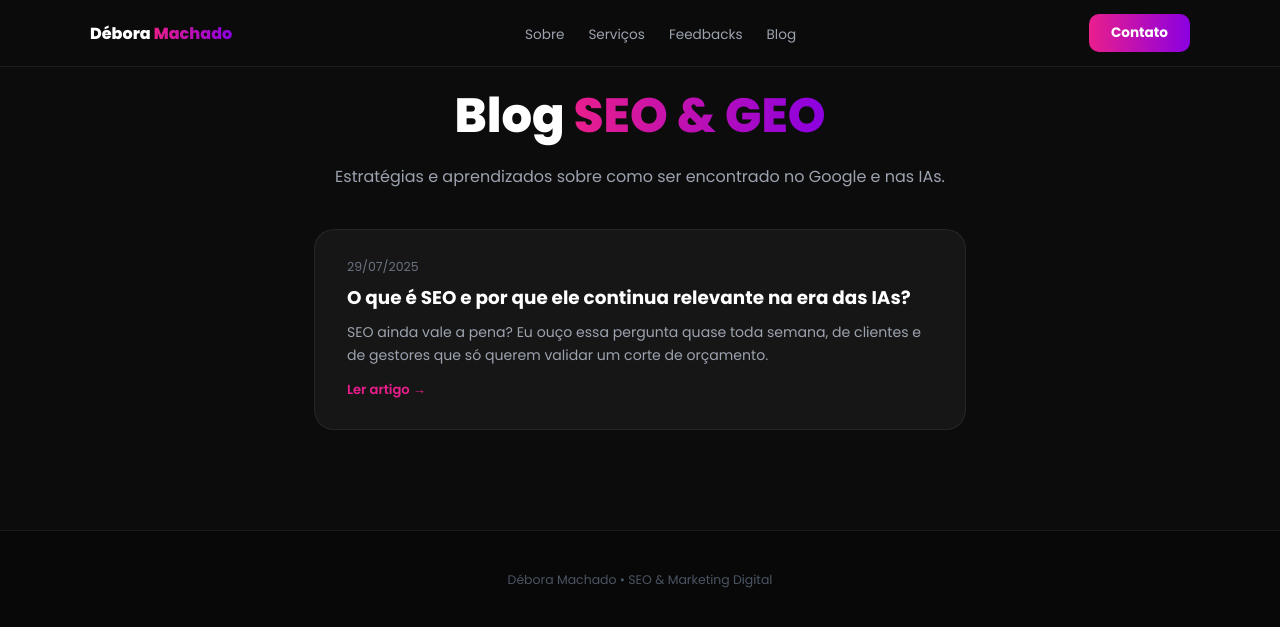
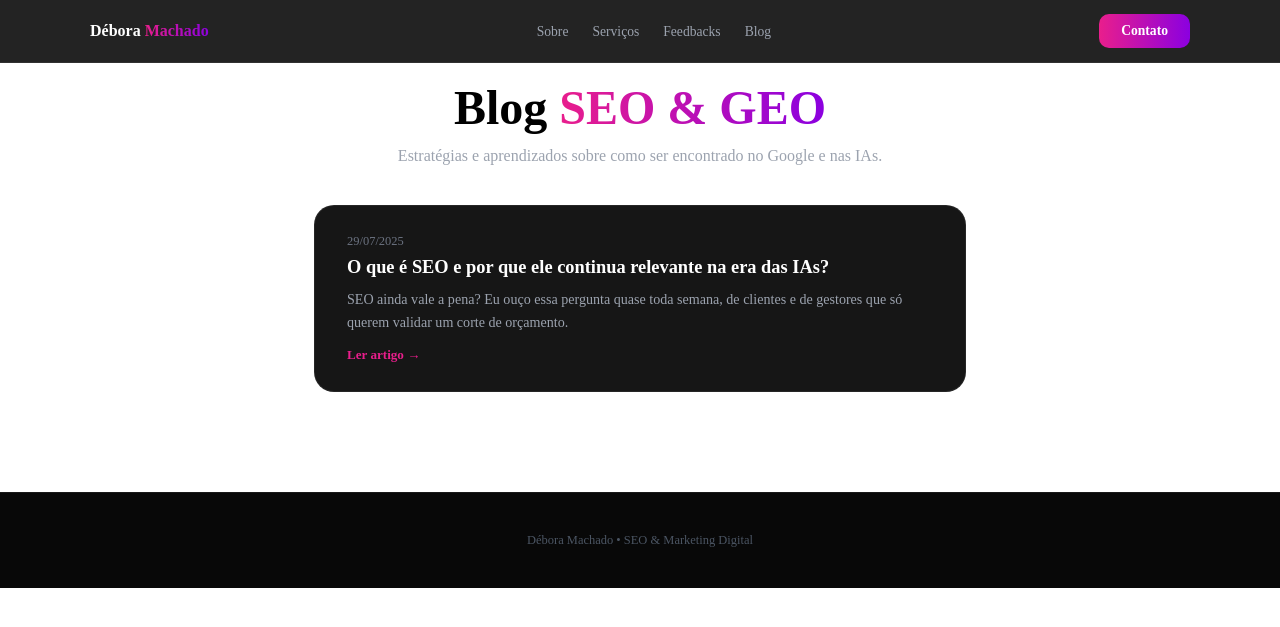
Before and after one commit to debora9415/blog-debora, a Jekyll site: the page built from index.html, in a window 1280 px wide. Shown: the top 627 px of the page. Built offline with Jekyll 4.4.1, drawn with Linux system fonts in a browser that asks for light colours.

Commit message:
Update default.html

```diff
--- a/_layouts/default.html
+++ b/_layouts/default.html
@@ -7,7 +7,7 @@
 <link href="https://fonts.googleapis.com/css2?family=Poppins:wght@400;600;700;800&display=swap" rel="stylesheet">
 <style>
 *{margin:0;padding:0;box-sizing:border-box;}
-body{font-family:'Poppins',sans-serif;background:#0c0c0c;color:#fff;}
+bodybody{font-family:'Poppins',sans-serif;background:#f5f5f5;color:#1a1a1a;}
 a{color:#e91e8c;text-decoration:none;}
 a:hover{opacity:.8;}
 
```
